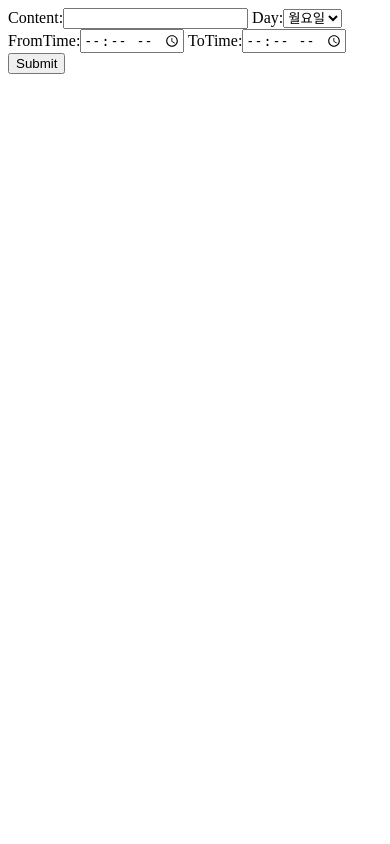
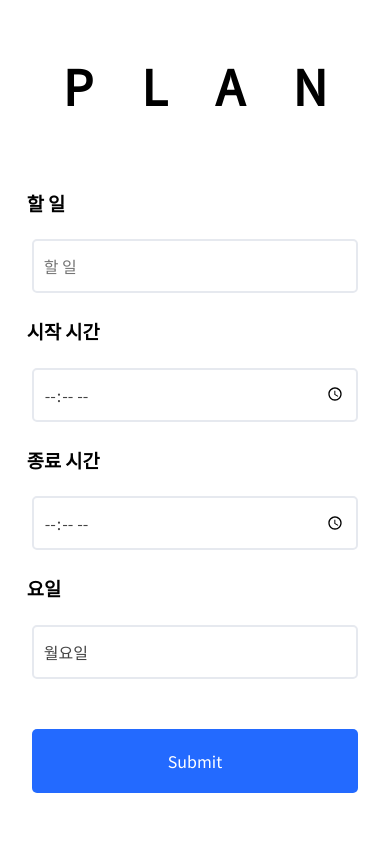
Before and after one commit to jsmac7014/timetable-django, a Django app: page /make in a window 390 px wide. Run offline with Django 3.2, Linux system fonts and the light colour scheme; the visitor is signed in with stand-in values (Sample User, id 1); some libraries are stand-ins or nearby versions.

Commit message:
just a commit

```diff
--- /dev/null
+++ b/runtime.txt
@@ -0,0 +1 @@
+python-3.5.2
--- a/tableapp/forms.py
+++ b/tableapp/forms.py
@@ -9,8 +9,11 @@ class ActivityForm(ModelForm):
         model = Activity
         fields = ['content', 'day', 'fromTime','toTime']
         widgets={
-            "fromTime":TimeInput(attrs={'type':'time','class':'time'}),
-            "toTime":TimeInput(attrs={'type':'time', 'class':'time'}),
+            "fromTime":TimeInput(attrs={'type':'time','class':'tb-input'}),
+            "toTime":TimeInput(attrs={'type':'time', 'class':'tb-input'}),
+            "content":TimeInput(attrs={'class':'tb-input', 'placeholder':'할 일'}),
+
+
         }
 
 
--- /dev/null
+++ b/tableapp/static/tableapp/input.css
@@ -0,0 +1,85 @@
+.tb-input{
+    all:unset;
+    /*width: 70%;*/
+    height: 30px;
+    padding: 10px;
+    margin: 5px;
+    font-size:1rem;
+    color: #444444;
+    border: 2px solid #e6e9ef;
+    border-radius: 5px;
+    background-color: #ffffff;
+    transition: border-color 0.3s;
+}
+
+.tb-input:focus{
+    border-color: #236aff;
+}
+.tb-button{
+    all:unset;
+    /*width: 70%;*/
+    margin: 5px;
+    padding: 20px 10px;
+    text-align: center;
+    font-size:1rem;
+    font-weight: 300;
+    color: #ffffff;
+    background-color: #236aff;
+    border: none;
+    border-radius: 5px;
+    transition: background-color 0.5s;
+}
+.tb-button:hover{
+    background-color: #4F88FF;
+}
+.tb-link{
+    all:unset;
+    margin: 10px;
+    cursor: pointer;
+}
+
+.custom-select {
+    position: relative;
+}
+.custom-select select {
+  display: none; /*hide original SELECT element:*/
+}
+
+.select-selected {
+    /*width: 70%;*/
+    background: #ffffff;
+    border: 2px solid #e6e9ef;
+    margin: 5px;
+    border-radius: 5px;
+    height: 30px;
+    line-height: 30px;
+    padding: 10px;
+    color: #000;
+}
+
+.select-items div,.select-selected {
+    color: #444444;
+    margin: 5px;
+    padding: 10px;
+    height: 30px;
+    line-height: 30px;
+    cursor: pointer;
+}
+
+.select-items {
+    /*width: 70%;*/
+    border-radius:5px;
+    position: absolute;
+    background-color: #ffffff;
+    top: 100%;
+    left: 0;
+    right: 0;
+    z-index: 99;
+}
+
+.select-hide {
+  display: none;
+}
+.select-items div:hover, .same-as-selected {
+  background-color: rgba(0, 0, 0, 0.1);
+}
--- /dev/null
+++ b/tableapp/static/tableapp/make.css
@@ -0,0 +1,50 @@
+html,body{
+    font-family: 'Noto Sans KR';
+}
+
+form{
+    width: 100%;
+    display: flex;
+    flex-direction: column;
+    justify-content: center;
+}
+.header{
+    margin: 50px 0px;
+}
+
+.header > h1 {
+    margin: 0px;
+    margin-right: -1em;
+    letter-spacing: 1em;
+    font-size: 5rem;
+    text-align: center;
+}
+
+.wrapper{
+    width: 100%;
+    max-width: 30%;
+    margin: 0 auto;
+}
+
+form > input,.custom-select{
+    margin-bottom: 40px;
+}
+
+@media (max-width: 480px){
+    .header > h1 {
+        font-size: 3rem;
+    }
+    .wrapper{
+        max-width: 90%;
+    }
+}
+@media (min-width: 480px) and (max-width: 768px){
+    .wrapper{
+        max-width: 70%;
+    }
+}
+@media (min-width: 768px) and (max-width: 1024px){
+    .wrapper{
+        max-width: 50%;
+    }
+}
--- a/tableapp/templates/tableapp/login.html
+++ b/tableapp/templates/tableapp/login.html
@@ -9,9 +9,11 @@
           content="width=device-width, user-scalable=no, initial-scale=1.0, maximum-scale=1.0, minimum-scale=1.0">
     <meta http-equiv="X-UA-Compatible" content="ie=edge">
     <link rel="stylesheet" href="{%  static 'tableapp/login.css' %}">
+    <link rel="stylesheet" href="{%  static 'tableapp/input.css' %}">
     <link href="https://fonts.googleapis.com/css?family=Noto+Sans+KR:100,300,400,500,700,900&amp;subset=korean" rel="stylesheet">
     <link href="https://fonts.googleapis.com/icon?family=Material+Icons"
       rel="stylesheet">
+
     <title>Document</title>
 
     <style>
--- a/tableapp/templates/tableapp/make.html
+++ b/tableapp/templates/tableapp/make.html
@@ -1,14 +1,123 @@
-<html>
-    <head>
-    </head>
-    <body>
+{% load static %}
+
+<!doctype html>
+<html lang="en">
+<head>
+    <meta charset="UTF-8">
+    <meta name="viewport"
+          content="width=device-width, user-scalable=no, initial-scale=1.0, maximum-scale=1.0, minimum-scale=1.0">
+    <meta http-equiv="X-UA-Compatible" content="ie=edge">
+        <link href="https://fonts.googleapis.com/css?family=Noto+Sans+KR" rel="stylesheet">
+
+    <link rel="stylesheet" href="{%  static 'tableapp/input.css' %}">
+    <link rel="stylesheet" href="{%  static 'tableapp/make.css' %}">
+
+    <title>Document</title>
+</head>
+<body>
+    <div class="header">
+        <h1>PLAN</h1>
+    </div>
+    <div class="container">
+        <div class="wrapper">
         <form method="post">
             {% csrf_token %}
-            {{ form }}
-            <input type="submit" value="Submit">
+                <h3>할 일</h3>
+                {{ form.content }}
+                <h3>시작 시간</h3>
+                {{ form.fromTime }}
+                <h3>종료 시간</h3>
+                {{ form.toTime }}
+                <h3>요일</h3>
+                 <div class="custom-select">
+                    {{ form.day }}
+                </div>
+            <input class="tb-button" type="submit" value="Submit">
         </form>
-    </body>
-    <script>
-    </script>
+        </div>
+    </div>
 
+</body>
+<style>
+
+
+
+
+
+</style>
+<script>
+    var x, i, j, selElmnt, a, b, c;
+/*look for any elements with the class "custom-select":*/
+x = document.getElementsByClassName("custom-select");
+for (i = 0; i < x.length; i++) {
+  selElmnt = x[i].getElementsByTagName("select")[0];
+  /*for each element, create a new DIV that will act as the selected item:*/
+  a = document.createElement("DIV");
+  a.setAttribute("class", "select-selected");
+  a.innerHTML = selElmnt.options[selElmnt.selectedIndex].innerHTML;
+  x[i].appendChild(a);
+  /*for each element, create a new DIV that will contain the option list:*/
+  b = document.createElement("DIV");
+  b.setAttribute("class", "select-items select-hide");
+  for (j = 1; j < selElmnt.length; j++) {
+    /*for each option in the original select element,
+    create a new DIV that will act as an option item:*/
+    c = document.createElement("DIV");
+    c.innerHTML = selElmnt.options[j].innerHTML;
+    c.addEventListener("click", function(e) {
+        /*when an item is clicked, update the original select box,
+        and the selected item:*/
+        var y, i, k, s, h;
+        s = this.parentNode.parentNode.getElementsByTagName("select")[0];
+        h = this.parentNode.previousSibling;
+        for (i = 0; i < s.length; i++) {
+          if (s.options[i].innerHTML == this.innerHTML) {
+            s.selectedIndex = i;
+            h.innerHTML = this.innerHTML;
+            y = this.parentNode.getElementsByClassName("same-as-selected");
+            for (k = 0; k < y.length; k++) {
+              y[k].removeAttribute("class");
+            }
+            this.setAttribute("class", "same-as-selected");
+            break;
+          }
+        }
+        h.click();
+    });
+    b.appendChild(c);
+  }
+  x[i].appendChild(b);
+  a.addEventListener("click", function(e) {
+      /*when the select box is clicked, close any other select boxes,
+      and open/close the current select box:*/
+      e.stopPropagation();
+      closeAllSelect(this);
+      this.nextSibling.classList.toggle("select-hide");
+      this.classList.toggle("select-arrow-active");
+  });
+}
+function closeAllSelect(elmnt) {
+  /*a function that will close all select boxes in the document,
+  except the current select box:*/
+  var x, y, i, arrNo = [];
+  x = document.getElementsByClassName("select-items");
+  y = document.getElementsByClassName("select-selected");
+  for (i = 0; i < y.length; i++) {
+    if (elmnt == y[i]) {
+      arrNo.push(i)
+    } else {
+      y[i].classList.remove("select-arrow-active");
+    }
+  }
+  for (i = 0; i < x.length; i++) {
+    if (arrNo.indexOf(i)) {
+      x[i].classList.add("select-hide");
+    }
+  }
+}
+/*if the user clicks anywhere outside the select box,
+then close all select boxes:*/
+document.addEventListener("click", closeAllSelect);
+
+</script>
 </html>
--- a/tableapp/templates/tableapp/signup.html
+++ b/tableapp/templates/tableapp/signup.html
@@ -8,6 +8,8 @@
           content="width=device-width, user-scalable=no, initial-scale=1.0, maximum-scale=1.0, minimum-scale=1.0">
     <meta http-equiv="X-UA-Compatible" content="ie=edge">
     <link rel="stylesheet" href="{%  static 'tableapp/login.css' %}">
+        <link rel="stylesheet" href="{%  static 'tableapp/input.css' %}">
+
     <link href="https://fonts.googleapis.com/css?family=Noto+Sans+KR:100,300,400,500,700,900&amp;subset=korean" rel="stylesheet">
     <link href="https://fonts.googleapis.com/icon?family=Material+Icons"
       rel="stylesheet">
--- a/timetable/wsgi.py
+++ b/timetable/wsgi.py
@@ -14,3 +14,5 @@ from django.core.wsgi import get_wsgi_application
 os.environ.setdefault("DJANGO_SETTINGS_MODULE", "timetable.settings")
 
 application = get_wsgi_application()
+from whitenoise.django import DjangoWhiteNoise
+application = DjangoWhiteNoise(application)
```
Also changed, not shown: requirements.txt (added, +15 -0 lines), tableapp/static/tableapp/base.css (+22 -2 lines), tableapp/static/tableapp/card.css (+19 -2 lines), tableapp/static/tableapp/login.css (+1 -42 lines), tableapp/templates/tableapp/main.html (+10 -10 lines), timetable/local_settings.py (added, +11 -0 lines), timetable/settings.py (+13 -4 lines), 1 other file.
